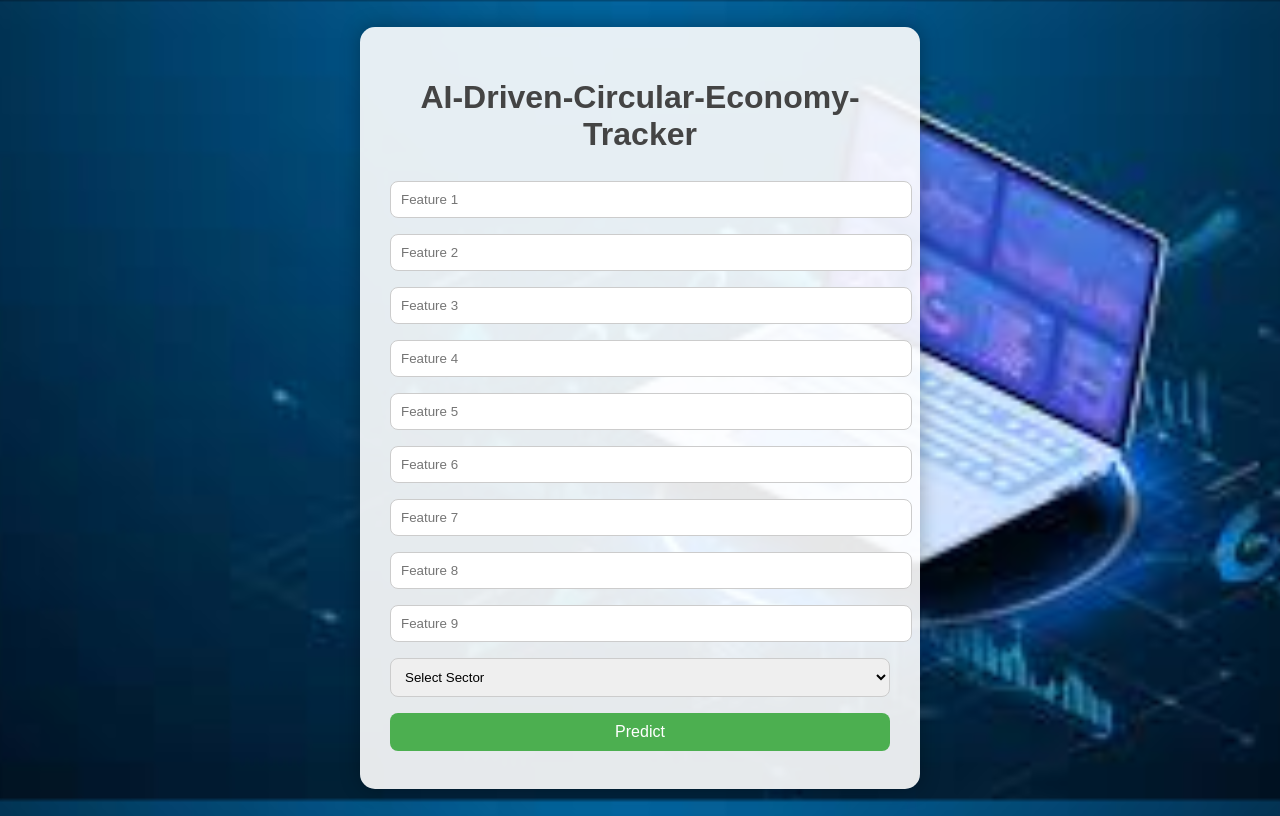
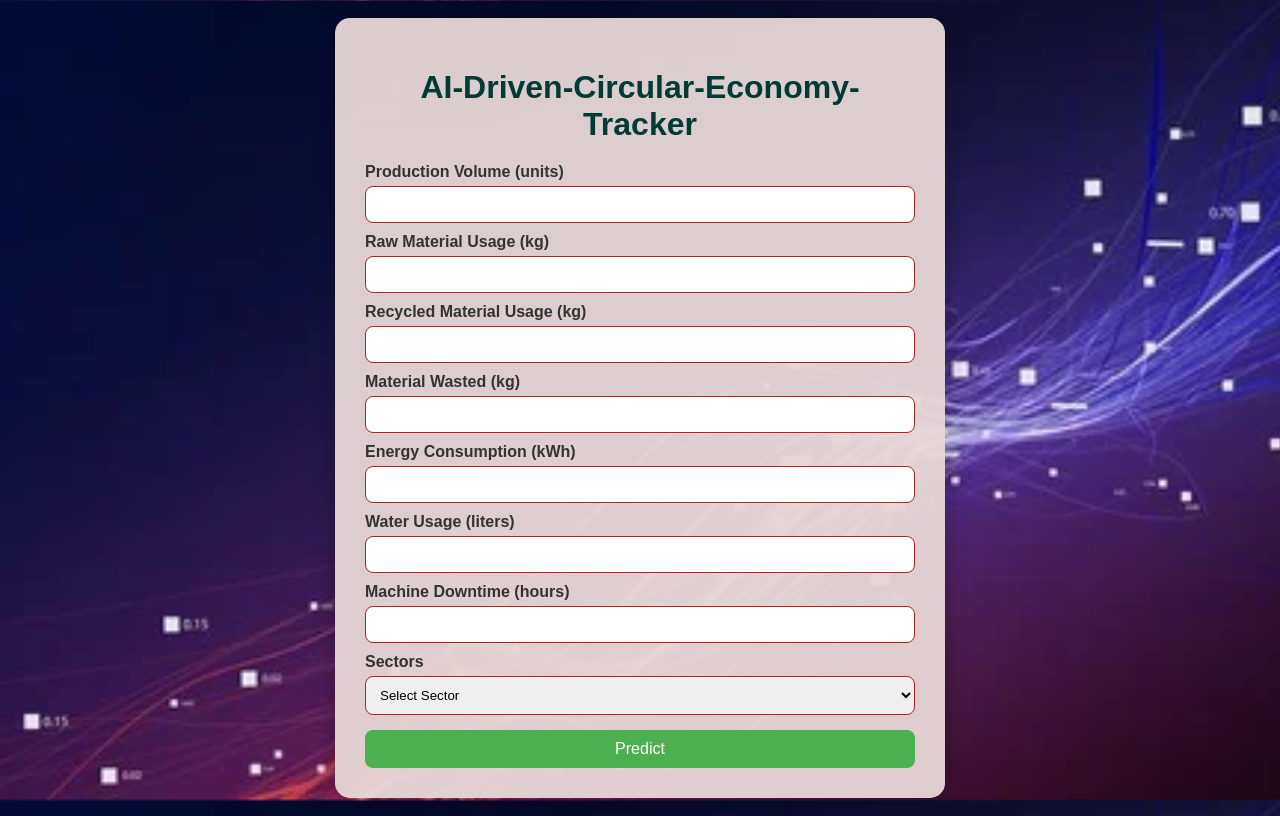
Before and after one commit to Alexander789400/AI-driven-Circular-Economy-Tracker, a Flask app: page / in a window 1280 px wide. Run offline with Flask 3, Linux system fonts and the light colour scheme; parts of the project's set-up code (start-up, migrations or seed data) failed here and were passed over.

Commit message:
changed 4 files

```diff
--- a/app.py
+++ b/app.py
@@ -17,7 +17,7 @@ with open('scaler.pkl', 'rb') as f:
 with open('label_encoder_sector.pkl', 'rb') as f:
     le_sector = pickle.load(f)
 
-# Sector mapping for user display
+# Sector mapping
 sectors = {
     "Automotive": 0,
     "Electronics": 1,
@@ -26,6 +26,15 @@ sectors = {
     "Textiles": 4
 }
 
+cols_to_scale = [
+    'production_volume_units',
+    'raw_material_kg',
+    'recycled_material_kg',
+    'waste_kg',
+    'energy_kwh',
+    'water_liters'
+]
+
 @app.route('/', methods=['GET', 'POST'])
 def index():
     prediction_class = None
@@ -33,36 +42,57 @@ def index():
     details = None
 
     if request.method == 'POST':
-        # Get form data
-        feature_values = []
-        for i in range(1, 10):
-            value = request.form.get(f'feature{i}')
-            try:
-                feature_values.append(float(value))
-            except:
-                feature_values.append(0.0)
+        try:
+            # Get feature inputs from user
+            production_volume_units = float(request.form['production_volume_units'])
+            raw_material_kg = float(request.form['raw_material_kg'])
+            recycled_material_kg = float(request.form['recycled_material_kg'])
+            waste_kg = float(request.form['waste_kg'])
+            energy_kwh = float(request.form['energy_kwh'])
+            water_liters = float(request.form['water_liters'])
+            machine_downtime_hours = float(request.form['machine_downtime_hours'])
+            sector = request.form['sector']
 
-        sector = request.form.get('sector')
-        sector_encoded = sectors.get(sector, 0)
-        feature_values.append(sector_encoded)
+            # Calculate derived features
+            material_recovery_rate = recycled_material_kg / (recycled_material_kg + waste_kg)  # avoid divide by zero
+            machine_downtime_ratio = (machine_downtime_hours * 60) / 1440  # convert hours to ratio
 
-        # Convert to numpy array and scale
-        features_array = np.array(feature_values).reshape(1, -1)
-        features_scaled = scaler.transform(features_array)
+            # Encode sector
+            sector_encoded = sectors.get(sector, 0)
 
-        # Predictions
-        prediction_class_num = logistic_model.predict(features_scaled)[0]
-        prediction_class = le_sector.inverse_transform([prediction_class_num])[0]
-        prediction_regression = ridge_model.predict(features_scaled)[0]
+            # Prepare feature array
+            features = [
+                production_volume_units,
+                raw_material_kg,
+                recycled_material_kg,
+                waste_kg,
+                energy_kwh,
+                water_liters,
+                material_recovery_rate,
+                sector_encoded,
+                machine_downtime_ratio
+            ]
 
-        details = {
-            "Classification (Sector)": prediction_class,
-            "Regression (Predicted Value)": round(prediction_regression, 2)
-        }
+            # Scale required features
+            features_scaled = np.array(features).reshape(1, -1)
+            features_scaled[:, :6] = scaler.transform(features_scaled[:, :6])  # scale only first 6 features
+
+            # Predictions
+            prediction_class_num = logistic_model.predict(features_scaled)[0]
+            prediction_class = "High waste" if prediction_class_num == 1 else "Low waste"
+            prediction_regression = ridge_model.predict(features_scaled)[0]
+
+            details = {
+                "Classification (Waste Level)": prediction_class,
+                "Regression (Predicted Value)": round(prediction_regression, 2),
+                "Material Recovery Rate": round(material_recovery_rate, 3),
+                "Machine Downtime Ratio": round(machine_downtime_ratio, 3)
+            }
+
+        except Exception as e:
+            details = {"Error": str(e)}
 
     return render_template('index.html', sectors=sectors.keys(),
-                           prediction_class=prediction_class,
-                           prediction_regression=prediction_regression,
                            details=details)
 
 if __name__ == '__main__':
--- a/templates/index.html
+++ b/templates/index.html
@@ -7,7 +7,7 @@
     <style>
         body {
             font-family: Arial, sans-serif;
-            background-image: url('/static/images.jpg');
+            background-image: url('/static/image.jpg');
             background-size: cover;
             background-repeat: no-repeat;
             background-attachment: fixed;
@@ -18,24 +18,30 @@
             height: 100vh;
         }
         .container {
-            background: rgba(255,255,255,0.9);
+            background: rgba(231, 215, 215, 0.95);
             padding: 30px;
             border-radius: 15px;
             box-shadow: 0 0 20px rgba(0,0,0,0.3);
-            max-width: 500px;
+            max-width: 550px;
             width: 100%;
         }
         h1 {
             text-align: center;
             margin-bottom: 20px;
-            color: #444;
+            color: #023a36;
+        }
+        label {
+            font-weight: bold;
+            display: block;
+            margin-top: 10px;
         }
         input, select, button {
             width: 100%;
             padding: 10px;
-            margin: 8px 0;
+            margin-top: 5px;
             border-radius: 8px;
-            border: 1px solid #ccc;
+            border: 1px solid #b52121;
+            box-sizing: border-box;
         }
         button {
             background-color: #4CAF50;
@@ -43,9 +49,10 @@
             border: none;
             cursor: pointer;
             font-size: 16px;
+            margin-top: 15px;
         }
         button:hover {
-            background-color: #45a049;
+            background-color: #013c04;
         }
         .results {
             margin-top: 20px;
@@ -59,23 +66,48 @@
     <div class="container">
         <h1>AI-Driven-Circular-Economy-Tracker</h1>
         <form method="POST">
-            {% for i in range(1, 10) %}
-                <input type="text" name="feature{{i}}" placeholder="Feature {{i}}" required>
-            {% endfor %}
+            <label for="production_volume_units">Production Volume (units)</label>
+            <input type="number" step="any" name="production_volume_units" required>
+
+            <label for="raw_material_kg">Raw Material Usage (kg)</label>
+            <input type="number" step="any" name="raw_material_kg" required>
+
+            <label for="recycled_material_kg">Recycled Material Usage (kg)</label>
+            <input type="number" step="any" name="recycled_material_kg" required>
+
+            <label for="waste_kg">Material Wasted (kg)</label>
+            <input type="number" step="any" name="waste_kg" required>
+
+            <label for="energy_kwh">Energy Consumption (kWh)</label>
+            <input type="number" step="any" name="energy_kwh" required>
+
+            <label for="water_liters">Water Usage (liters)</label>
+            <input type="number" step="any" name="water_liters" required>
+
+            <label for="machine_downtime_hours">Machine Downtime (hours)</label>
+            <input type="number" step="any" name="machine_downtime_hours" required>
+
+            <label for="sector">Sectors</label>
             <select name="sector" required>
                 <option value="" disabled selected>Select Sector</option>
                 {% for sector in sectors %}
                     <option value="{{ sector }}">{{ sector }}</option>
                 {% endfor %}
             </select>
+
             <button type="submit">Predict</button>
         </form>
 
         {% if details %}
         <div class="results">
-            <h3>Prediction Details</h3>
-            <p><strong>Classification value:</strong> {{ details['Classification (Sector)'] }}</p>
-            <p><strong>Regression Value:</strong> {{ details['Regression (Predicted Value)'] }}</p>
+            {% if details.Error %}
+                <p style="color:red;">Error: {{ details.Error }}</p>
+            {% else %}
+                <p><strong>Waste Level (Classification):</strong> {{ details['Classification (Waste Level)'] }}</p>
+                <p><strong>Circularity Score (Regression):</strong> {{ details['Regression (Predicted Value)'] }}</p>
+                <p><strong>Material Recovery Rate:</strong> {{ details['Material Recovery Rate'] }}</p>
+                <p><strong>Machine Downtime Ratio:</strong> {{ details['Machine Downtime Ratio'] }}</p>
+            {% endif %}
         </div>
         {% endif %}
     </div>
```
Also changed, not shown: static/image.jpg (added), static/images.jpg (deleted).
